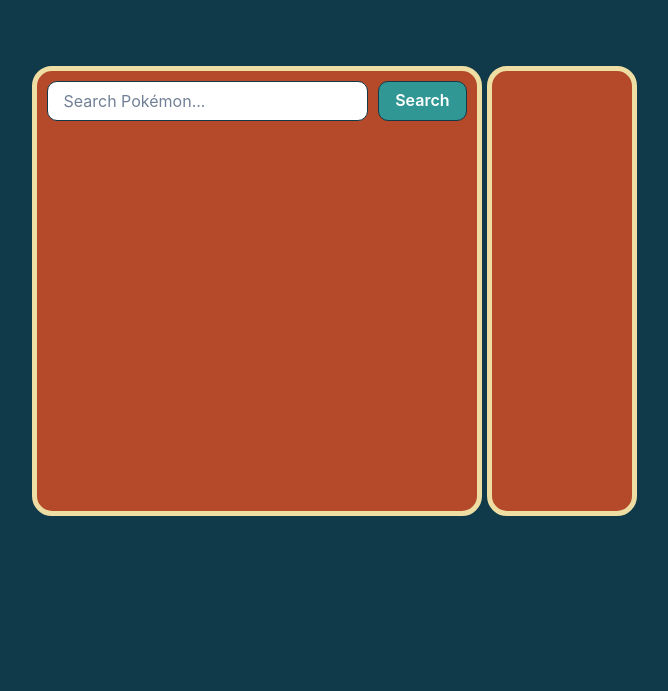
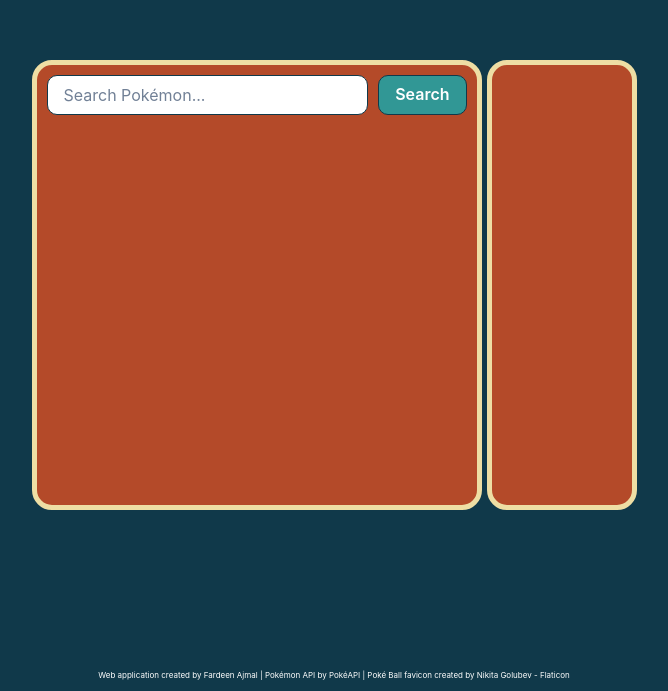
Before and after one commit to f-ajmal/pokedex-app, a React (Create React App) app: page / in a window 1280 px wide. Shown: the part 109-800 px from the top of the page, without its empty margins (306-974 px from the left). Built offline with nearby package versions, Linux system fonts and the light colour scheme.

Commit message:
footer and mobile view

```diff
--- a/public/index.html
+++ b/public/index.html
@@ -2,14 +2,14 @@
 <html lang="en">
   <head>
     <meta charset="utf-8" />
-    <link rel="icon" href="%PUBLIC_URL%/favicon.ico" />
+    <link rel="icon" href="%PUBLIC_URL%/favicon.png" />
     <meta name="viewport" content="width=device-width, initial-scale=1" />
     <meta name="theme-color" content="#000000" />
     <meta
       name="Pokedex"
       content="A simple application that fetches and displays Pokemon data from PokeAPI "
     />
-    <link rel="apple-touch-icon" href="%PUBLIC_URL%/logo192.png" />
+    <link rel="apple-touch-icon" href="%PUBLIC_URL%/favicon.png" />
     <!--
       manifest.json provides metadata used when your web app is installed on a
       user's mobile device or desktop. See https://developers.google.com/web/fundamentals/web-app-manifest/
--- a/src/App.css
+++ b/src/App.css
@@ -3,16 +3,33 @@
   width: 100%;
   min-height: 100vh;
   overflow-x: scroll;
+  padding: 10px;
+  display: flex;
+  flex-direction: column;
+  justify-content: center;
+}
+
+.pokedex {
   display: flex;
   flex-direction: column;
   gap: 5px;
-  padding: 10px;
+  margin: auto;
 }
 
 @media (min-width: 625px) {
-  .app {
+  .pokedex {
     flex-direction: row;
     justify-content: center;
     align-items: center;
   }
 }
+
+.footer {
+  color: white;
+  margin: 0 auto;
+  text-align: center;
+}
+
+.footer a:not(:last-child)::after {
+  content: " | ";
+}
--- a/src/App.tsx
+++ b/src/App.tsx
@@ -1,5 +1,5 @@
 import React from 'react';
-import { ChakraProvider } from '@chakra-ui/react';
+import { ChakraProvider, Text } from '@chakra-ui/react';
 import { QueryClientProvider } from '@tanstack/react-query';
 import { CapturedProvider } from "./context/capturedContext";
 import queryClient from "./utils/queryClient";
@@ -12,8 +12,15 @@ import './App.css';
 function AppContent() {
   return (
     <div className="app">
-      <SearchContainer />
-      <CapturedContainer />
+      <div className="pokedex">
+        <SearchContainer />
+        <CapturedContainer />
+      </div>
+      <Text className="footer" fontSize="8px">
+        <a href="https://github.com/f-ajmal/pokedex-app" title="Github repo">Web application created by Fardeen Ajmal</a>
+        <a href="https://pokeapi.co/" title="pokemon api">Pokémon API by PokéAPI</a>
+        <a href="https://www.flaticon.com/free-icons/pokemon" title="pokemon icons">Poké Ball favicon created by Nikita Golubev - Flaticon</a>
+      </Text>
     </div>
   );
 }
--- a/src/views/CapturedContainer/CapturedContainer.module.css
+++ b/src/views/CapturedContainer/CapturedContainer.module.css
@@ -5,11 +5,17 @@
     height: 150px;
     overflow-y: none;
     overflow-x: scroll;
+    scrollbar-width: none;
     border-radius: 20px;
     border: 5px solid #EEDEA4;
     padding: 10px;
     display: flex;
     gap: 10px;
+    margin: 0 auto auto;
+}
+
+.container::-webkit-scrollbar {
+    display: none;
 }
 
 @media (min-width: 625px) {
@@ -20,5 +26,6 @@
         height: 450px;
         overflow-x: none;
         overflow-y: scroll;
+        margin: 0;
     }
 }
--- a/src/views/PokemonInformation/PokemonInformation.tsx
+++ b/src/views/PokemonInformation/PokemonInformation.tsx
@@ -37,7 +37,7 @@ export default function PokemonInformation({ pokemonInfo }: { pokemonInfo: IPoke
             <div className={styles.stats}>
                 {['hp', 'attack', 'defense', 'speed'].map((stat) => (
                     <div key={stat} className={styles.statTile}>
-                        <Heading size="md">{capitalize(stat)}</Heading>
+                        <Heading size="md">{stat === 'hp' ? 'HP' : capitalize(stat)}</Heading>
                         <Text fontSize="lg">{stats[stat]}</Text>
                     </div>
                 ))}
--- a/src/views/SearchContainer/SearchContainer.module.css
+++ b/src/views/SearchContainer/SearchContainer.module.css
@@ -9,6 +9,13 @@
     flex-direction: column;
     align-items: center;
     padding: 10px;
+    margin: auto auto 0;
+}
+
+@media (min-width: 625px) {
+    .container {
+        margin: 0;
+    }
 }
 
 .form {
```
Also changed, not shown: public/favicon.png (added), 1 other file (tests, documents, lock files or other folders).
